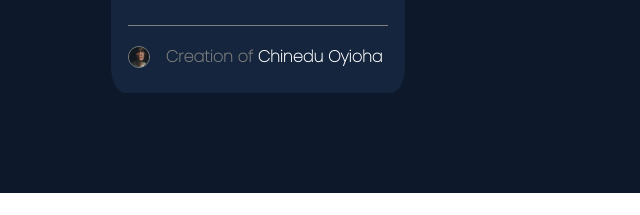
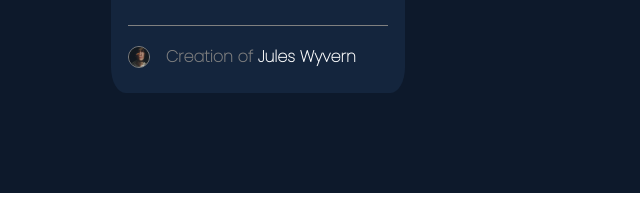
Before and after one commit to scottnedu/nft_card_component, a plain HTML site: page index.html in a window 1280 px wide. Shown: the part 497-712 px from the top of the page, 382-1022 px from the left. Drawn offline with Linux system fonts and the light colour scheme.

Commit message:
third commit

```diff
--- a/index.html
+++ b/index.html
@@ -31,7 +31,7 @@
                 <hr>
             </div>
             <div class="avatar"><img src="images/image-avatar.png">
-                <p class="para3">Creation of <span class="white">Chinedu Oyioha</span></p>
+                <p class="para3">Creation of <span class="white">Jules Wyvern</span></p>
             </div>
 
         </div>
```
